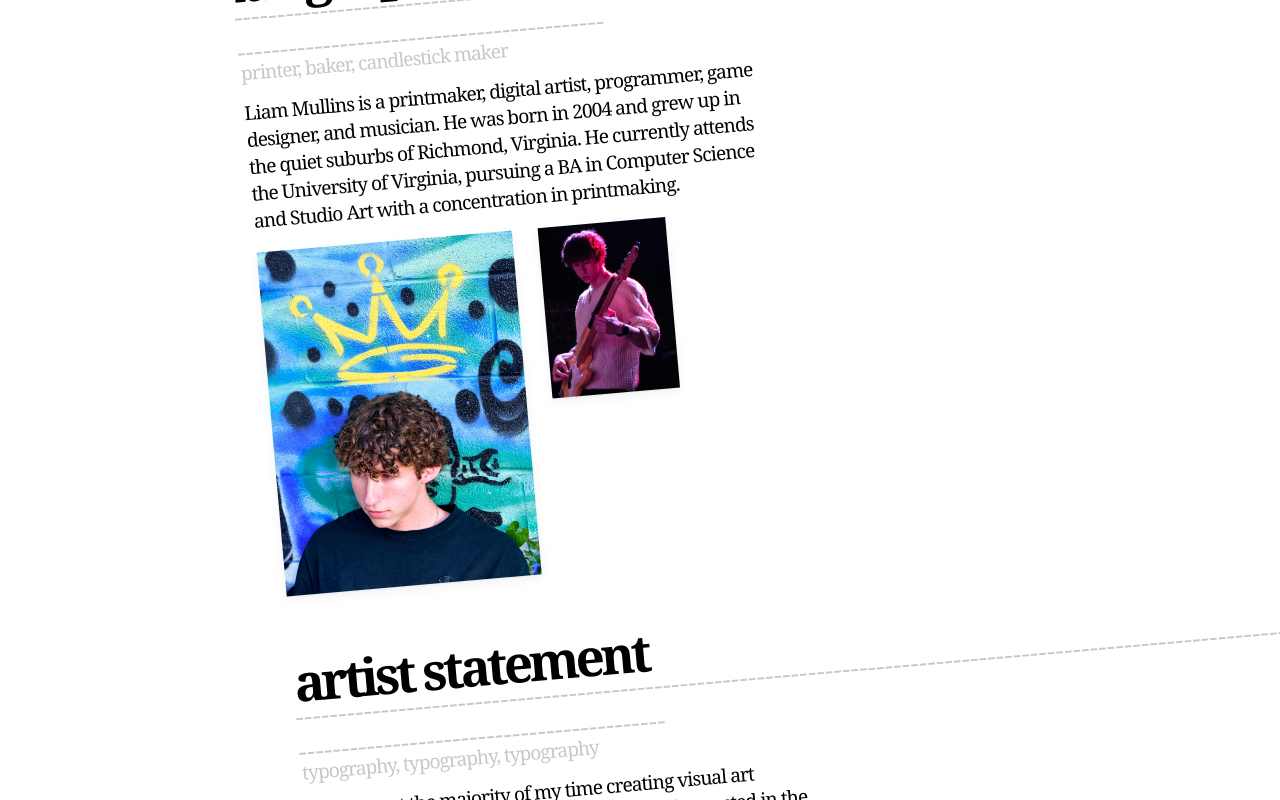
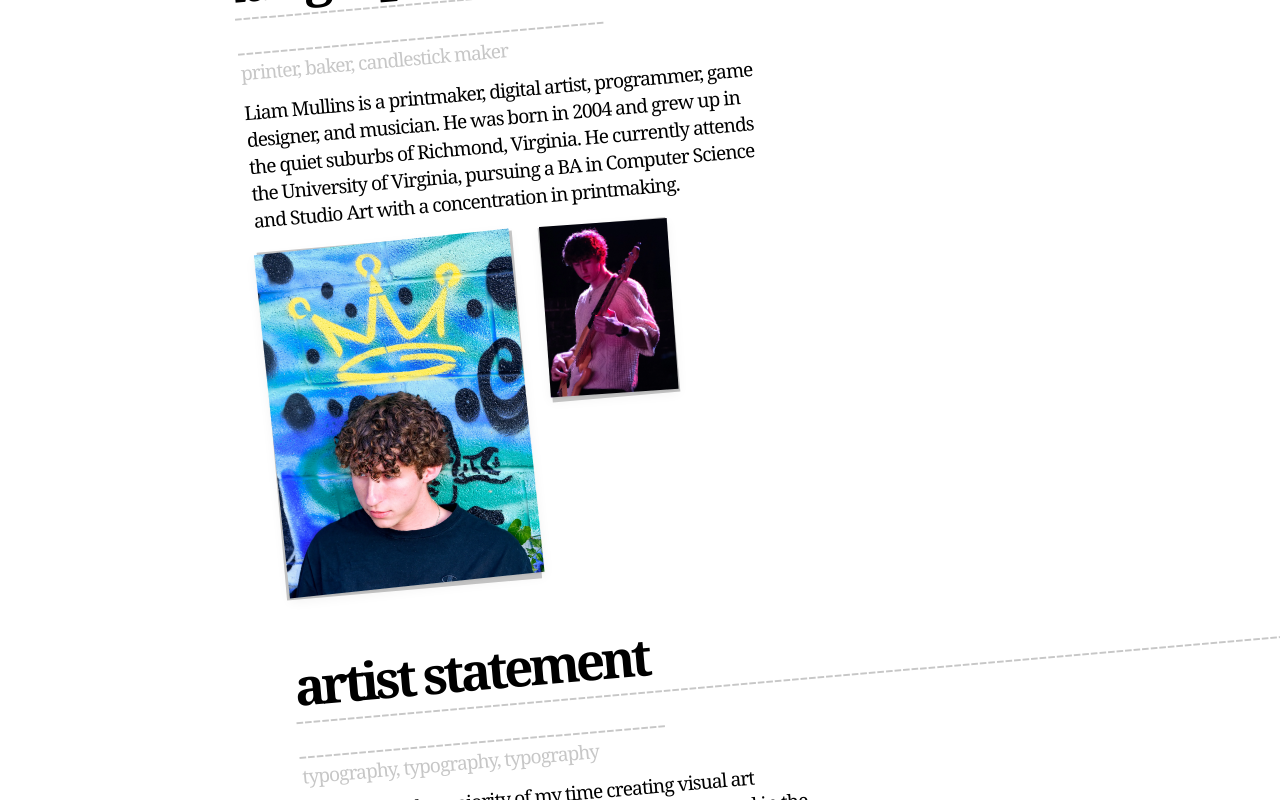
Before and after one commit to funderfuldev/liammullins.net, a React (Vite) app in the folder liammullins-net/: page /about in a window 1280 px wide. Shown: the part 487-1287 px from the top of the page. Built offline with nearby package versions, Linux system fonts and the light colour scheme.

Commit message:
found a way to give the bio pictures a fancy background

```diff
--- a/liammullins-net/src/pages/About.tsx
+++ b/liammullins-net/src/pages/About.tsx
@@ -22,20 +22,31 @@ export default function About() {
                 <div style={{rotate: '-0deg'}}>
                     <p className='pageBody'>Liam Mullins is a printmaker, digital artist, programmer, game designer, and musician. He was born in 2004 and grew up in the quiet suburbs of Richmond, Virginia. He currently attends the University of Virginia, pursuing a BA in Computer Science and Studio Art with a concentration in printmaking.</p>
                 </div>
+
                 <div className='biographyPhotos'>
+                    <div className='headShotImageHolder'>
                         <motion.img
                         animate={{opacity: 1, y: 0}}
-                initial={{opacity: 0, y: 25}}
-                whileHover={{scale: 1.01, rotate: -1}}
+                        initial={{opacity: 0, y: 25, rotate: -1}}
+                        whileHover={{scale: 1.01, rotate: -5}}
+                        whileTap={{scale: 1.1, rotate: -6}}
                         transition={{ type: 'spring', stiffness: 500, damping: 50, mass: 1 }}
                         src={headShotImage} alt='headshot' className='headShotImage'></motion.img>
+                    </div>
+
+
                     <div style={{height: '10vw'}}></div>
+
+                    <div className='guitarImageHolder'>
                         <motion.img
                         animate={{opacity: 1, y: 0}}
-                initial={{opacity: 0, y: 25}}
-                whileHover={{scale: 1.01, rotate: 1}}
+                        initial={{opacity: 0, y: 25, rotate: 1}}
+                        whileHover={{scale: 1.01, rotate: 5}}
+                        whileTap={{scale: 1.1, rotate: 6}}
                         transition={{ type: 'spring', stiffness: 500, damping: 50, mass: 1 }}
                         src={guitarImage} alt='guitar' className='guitarImage'></motion.img>
+                    </div>
+
                     <div style={{height: '10vw'}}></div>
                 </div>
 
--- a/liammullins-net/src/pages/Pages.css
+++ b/liammullins-net/src/pages/Pages.css
@@ -50,9 +50,25 @@
     color: blue !important;
 }
 
+.biographyPhotos
+{
+    display: flex;
+    flex-direction: row;
+    align-items: flex-start;
+    gap: 1vw;
+}
+
+.headShotImageHolder
+{
+    color: var(--dot-default-color);
+    background-color: var(--dot-default-color);
+    position: relative;
+    width: 20vw;
+    height: auto;
+}
+
 .headShotImage
 {
-    position: relative;
     width: 20vw;
     height: auto;
     box-shadow:
@@ -60,9 +76,17 @@
     0 4px 12px rgba(0, 0, 0, 0.05);
 }
 
+.guitarImageHolder
+{
+    color: var(--dot-default-color);
+    background-color: var(--dot-default-color);
+    position: relative;
+    width: 10vw;
+    height: auto;
+}
+
 .guitarImage
 {
-    position: relative;
     width: 10vw;
     height: auto;
     box-shadow:
@@ -70,13 +94,6 @@
     0 4px 12px rgba(0, 0, 0, 0.05);
 }
 
-.biographyPhotos
-{
-    display: flex;
-    flex-direction: row;
-    align-items: flex-start;
-    gap: 1vw;
-}
 
 .cvButton
 {
```
Lines whose indentation alone changed are shown as unchanged.
